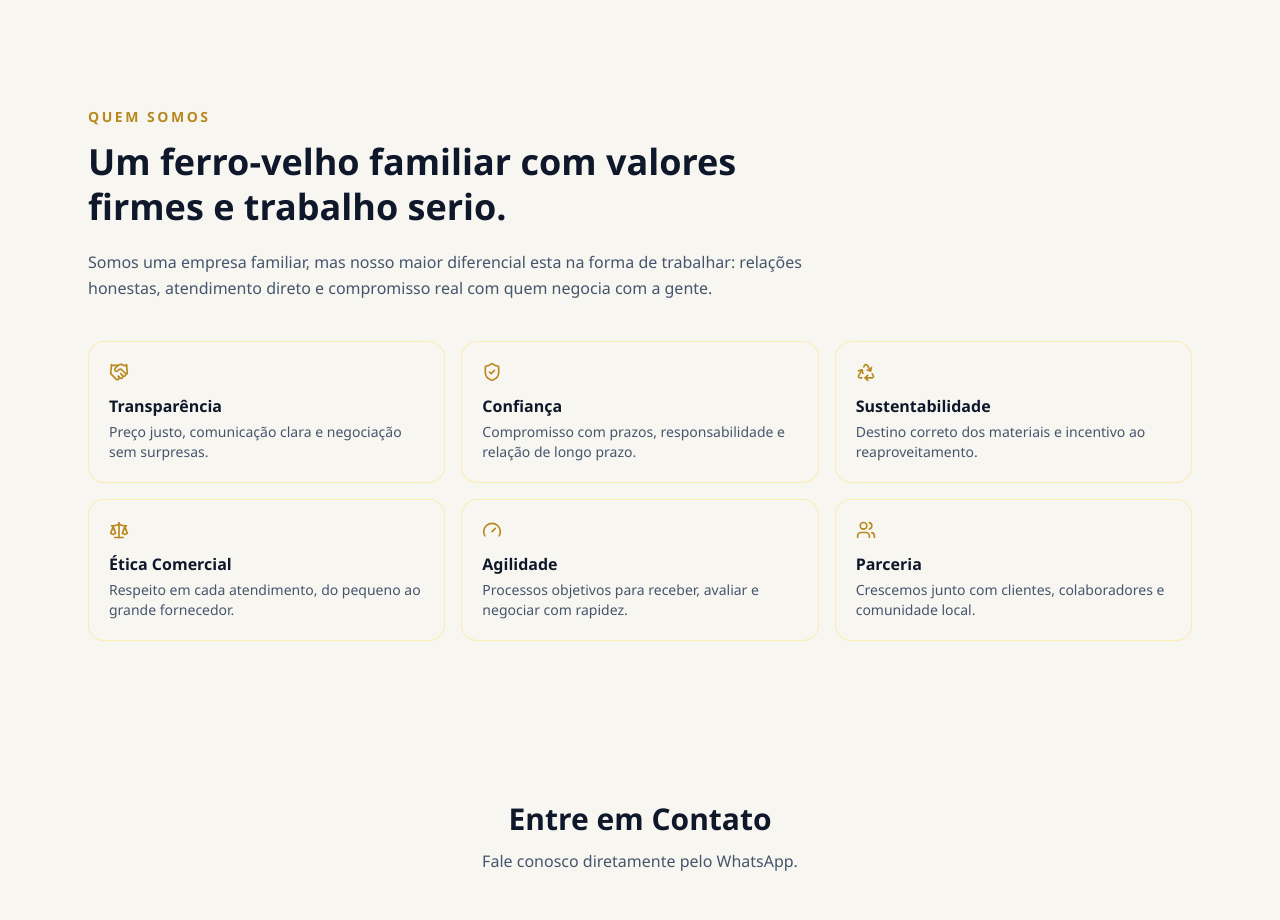
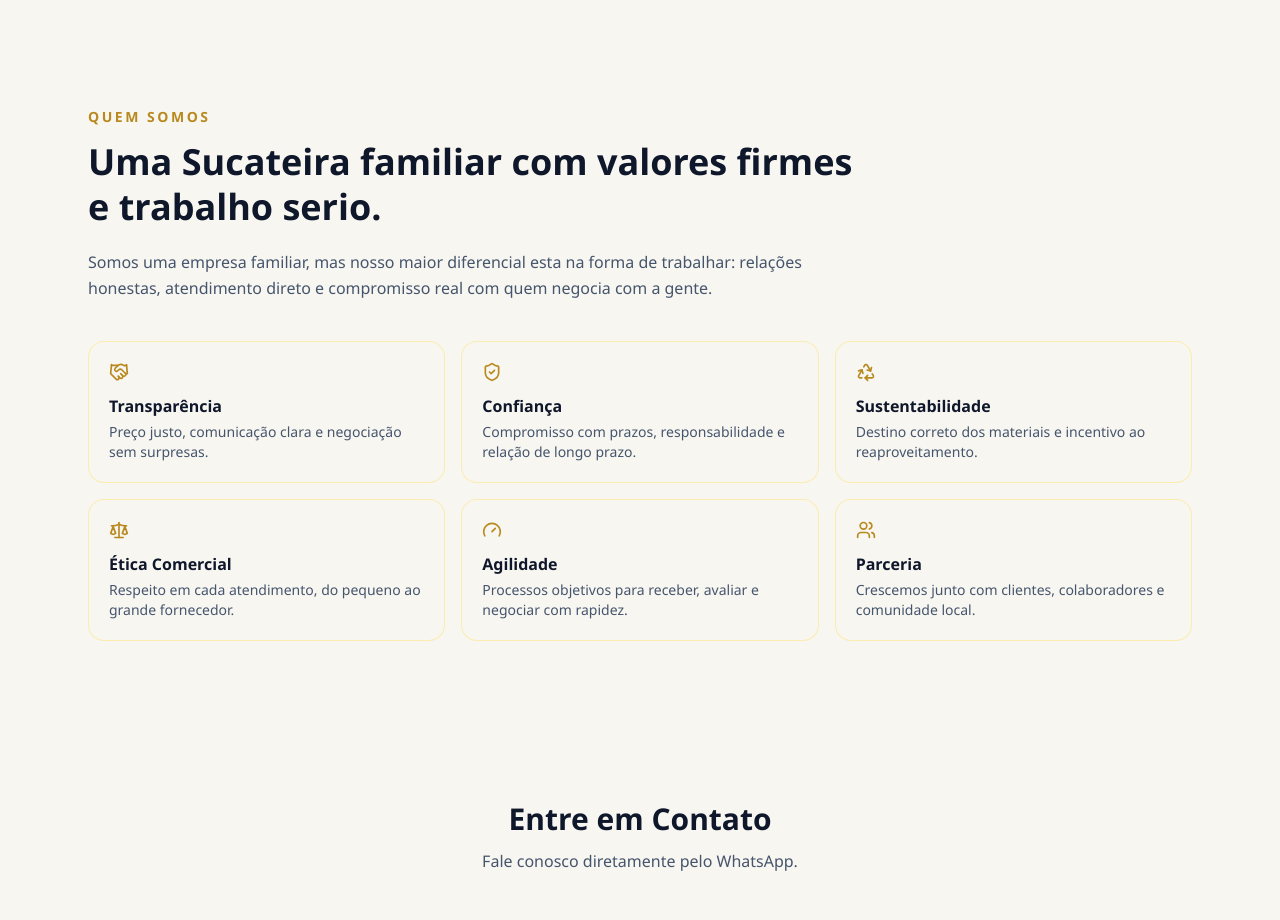
Before and after one commit to mzenao/grupo-fx-metalicos, a React (Vite) app in the folder Front/: page / in a window 1280 px wide. Shown: the part 1260-2180 px from the top of the page. Built offline with nearby package versions, Linux system fonts and the light colour scheme.

Commit message:
Alteração de ferro-velho para sucateira

```diff
--- a/Front/src/components/landing/whoWeAre.jsx
+++ b/Front/src/components/landing/whoWeAre.jsx
@@ -42,7 +42,7 @@ export default function WhoWeAre() {
 						Quem Somos
 					</p>
 					<h2 className="mt-3 text-3xl md:text-4xl font-semibold text-slate-900 leading-tight">
-						Um ferro-velho familiar com valores firmes e trabalho serio.
+						Uma Sucateira familiar com valores firmes e trabalho serio.
 					</h2>
 					<p className="mt-5 text-slate-600 leading-relaxed">
 						Somos uma empresa familiar, mas nosso maior
```
